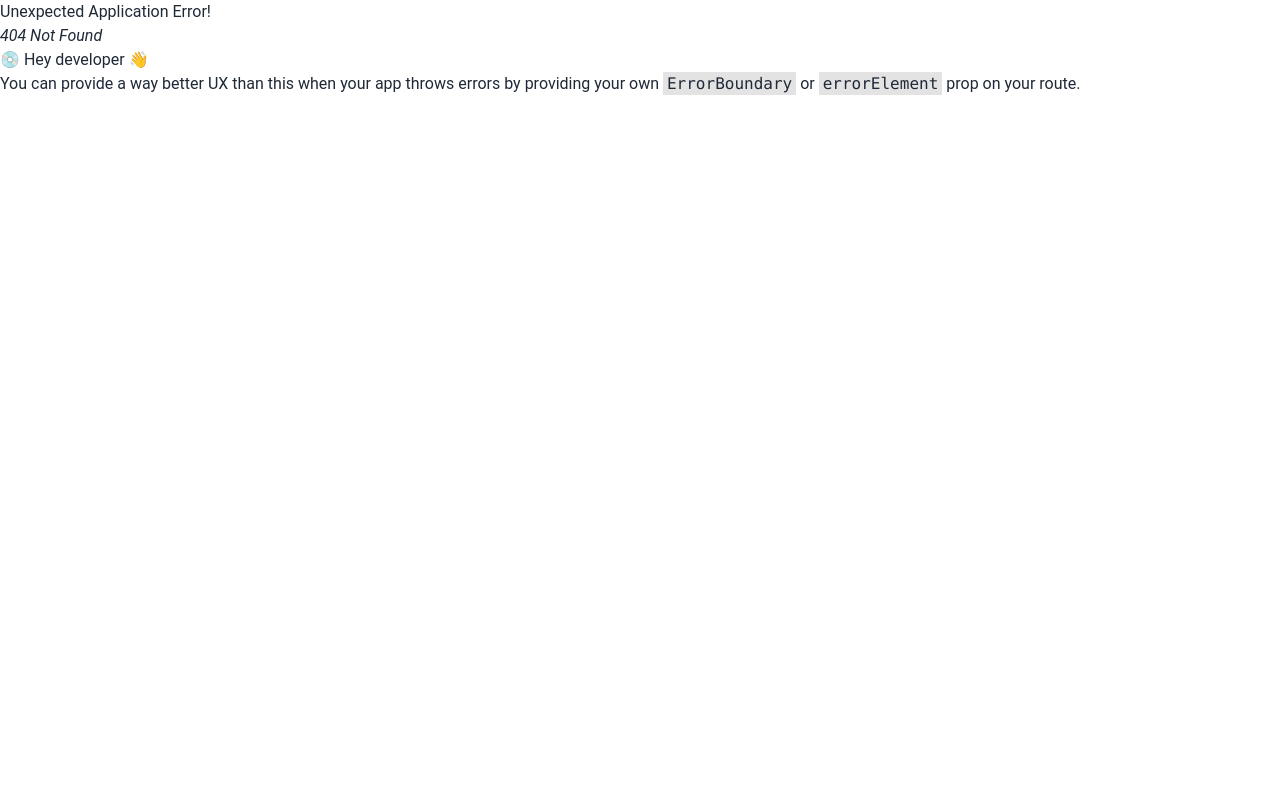
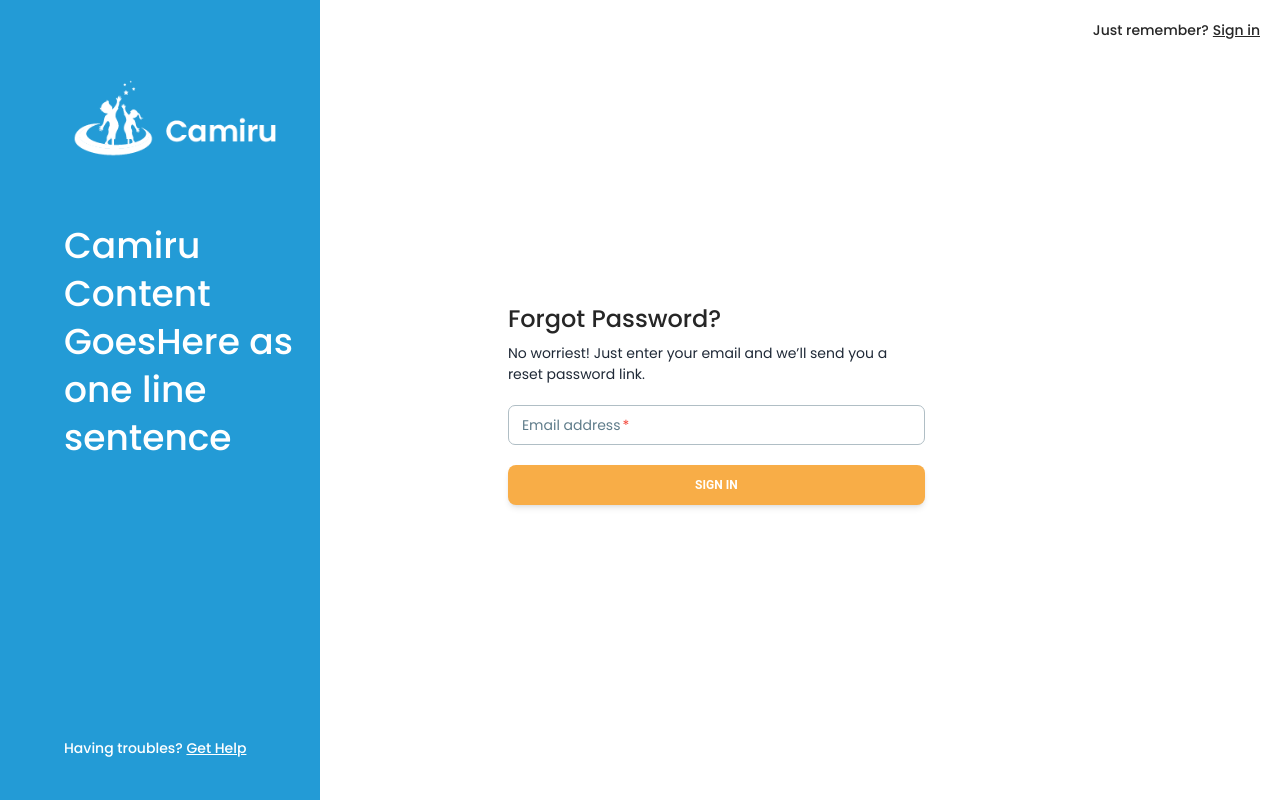
Before and after one commit to linear-digital/camiru-client-side, a React (Vite) app: page /reset-password in a window 1280 px wide. Before the commit this address had no page. Built offline with nearby package versions, Linux system fonts and the light colour scheme.

Commit message:
update App.css, Form.jsx and Router.jsx

```diff
--- a/src/App.css
+++ b/src/App.css
@@ -1,16 +1,20 @@
+
+@import url('https://fonts.googleapis.com/css2?family=Poppins:ital,wght@0,100;0,200;0,300;0,400;0,500;0,600;0,700;0,800;0,900;1,100;1,200;1,300;1,400;1,500;1,600;1,700;1,800;1,900&display=swap');
+
 :root {
     --primary: #239bd6;
     --secondary: #F8AD47;
     --accent: #98C931;
     --white: #ffffffe8;
 }
- /* Fonts  */
 
- @import url('https://fonts.googleapis.com/css2?family=Poppins:ital,wght@0,100;0,200;0,300;0,400;0,500;0,600;0,700;0,800;0,900;1,100;1,200;1,300;1,400;1,500;1,600;1,700;1,800;1,900&display=swap');
+/* Fonts  */
 
- .poppins {
+
+.poppins {
     font-family: "Poppins", sans-serif;
-  }
+}
+
 .btn-primary {
     background-color: var(--primary);
     color: var(--white);
@@ -22,6 +26,7 @@
     background-color: var(--primary);
     color: var(--white);
 }
+
 .divider {
     background-color: #DCDBDD;
     height: 1px;
--- /dev/null
+++ b/src/Pages/Public/Auth/ResetPassword.jsx
@@ -0,0 +1,21 @@
+import React from 'react';
+import { Link } from 'react-router-dom';
+import Form from './_UI/Form';
+
+const ResetPassword = () => {
+    return (
+        <div className='p-5 w-full h-full'>
+            <div className="flex float-end items-center">
+                <h6 className="text-neutral-800 text-sm mr-1 font-medium">Just remember?</h6>
+                <div className="text-neutral-800 text-sm font-medium "></div>
+                <Link to={'/login'} className="text-neutral-800 text-sm font-medium btn-link">Sign in</Link>
+            </div>
+            <div className='flex justify-center items-center h-full'>
+                <Form mode={'reset'} />
+            </div>
+
+        </div>
+    );
+};
+
+export default ResetPassword;
--- a/src/Pages/Public/Auth/_UI/Form.jsx
+++ b/src/Pages/Public/Auth/_UI/Form.jsx
@@ -17,13 +17,28 @@ const Form = ({ mode }) => {
     }
     return (
         <div className="w-[457px] h-auto p-5 flex flex-col justify-center">
+            {
+                mode === 'reset' ?
+                    <h1 className="text-neutral-800 text-2xl font-medium  leading-loose">Forgot Password?</h1>
+                    :
                     <h1 className="text-neutral-800 text-2xl font-medium  leading-loose">{mode === 'signup' ? 'Create an account' : 'Sign in'} to Cuboid</h1>
+            }
+
+            {
+                mode !== 'reset' ? <>
                     <Social method={mode} />
                     <div className="flex items-center gap-2 mt-5">
                         <div className="divider" />
                         <span>or</span>
                         <div className="divider" />
                     </div>
+                </>
+                    :
+                    <p className="w-96 text-zinc-700 text-sm font-normal  leading-normal">No worriest! Just enter your email and we’ll send you a reset password link.</p>
+            }
+
+            {
+                mode !== 'reset' ?
                     <form onSubmit={formHandler} className='mt-7'>
                         <div>
                             <Input
@@ -69,15 +84,38 @@ const Form = ({ mode }) => {
                                 icon={<FontAwesomeIcon icon={faEye} onClick={() => setShowPassword(!showPassword)} />}
                             />
                         </div>
+                        {
+                            mode === "signup" ?
+                                <Button type='submit' className='bg-secondary mt-5' fullWidth>
+                                    Sign Up
+                                </Button>
+                                :
                                 <div className="flex mt-5 items-center justify-between">
                                     <Link to={'/reset-password'}>
                                         <p className=" text-sm font-medium">Forgot password?</p>
                                     </Link>
-                    <Button type='submit' className='bg-secondary'>
+                                    <Button type='submit' className='bg-secondary '>
+                                        Sign In
+                                    </Button>
+                                </div>
+                        }
+                    </form>
+                    :
+                    <div>
+                        <div className='mt-5'>
+                            <Input
+                                variant='outlined'
+                                label='Email address'
+                                type='email'
+                                name='email'
+                                required
+                            />
+                        </div>
+                        <Button type='submit' className='bg-secondary mt-5' fullWidth>
                             Sign in
                         </Button>
                     </div>
-            </form>
+            }
         </div>
     );
 };
--- a/src/Router/Router.jsx
+++ b/src/Router/Router.jsx
@@ -3,6 +3,7 @@ import { createBrowserRouter } from "react-router-dom"
 import PublicLayout from "../Layouts/PublicLayout";
 import Login from "../Pages/Public/Auth/Login";
 import Signup from "../Pages/Public/Auth/Signup";
+import ResetPassword from "../Pages/Public/Auth/ResetPassword";
 
 
 const router = createBrowserRouter([
@@ -19,6 +20,9 @@ const router = createBrowserRouter([
             }, {
                 path: "signup",
                 element: <Signup />
+            }, {
+                path: "reset-password",
+                element: <ResetPassword />
             },
         ]
     }
```
Lines whose indentation alone changed are shown as unchanged.
